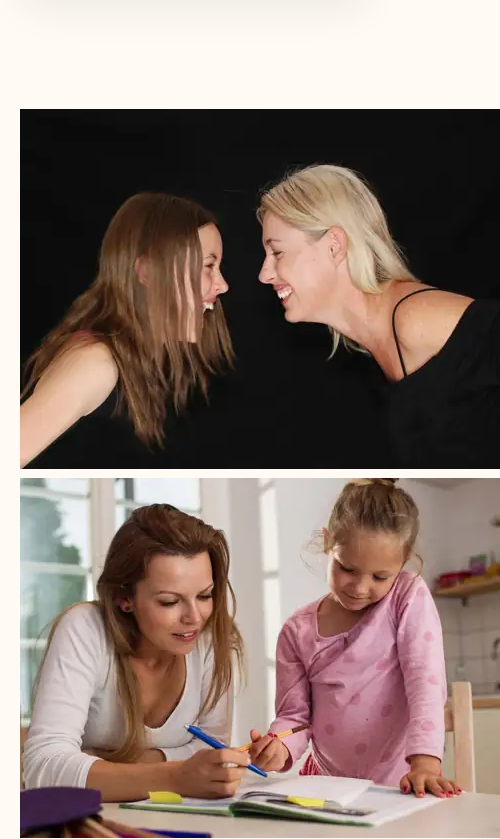
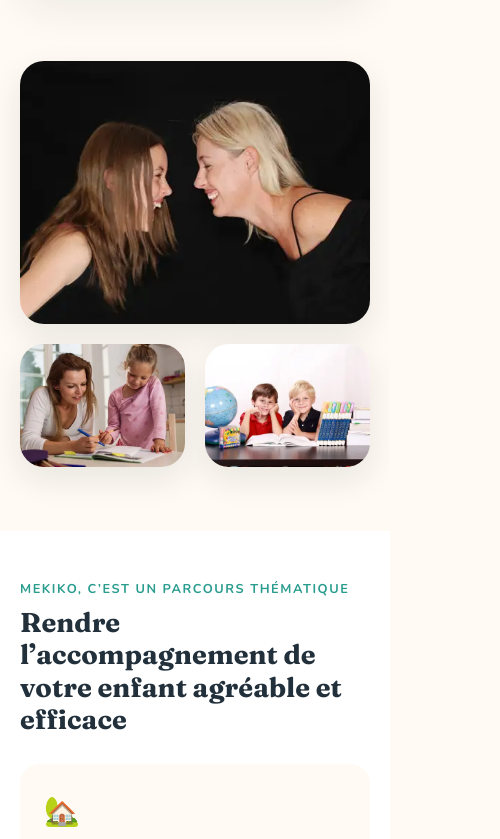
Before and after one commit to galavia/mekiko-site, a plain HTML site: page index.html in a window 390 px wide. Shown: the part 948-1787 px from the top of the page, 500 px wide, since content can reach past the window. Drawn offline with nearby package versions, Linux system fonts and the light colour scheme.

Commit message:
Update style.css

```diff
--- a/style.css
+++ b/style.css
@@ -127,3 +127,12 @@ blockquote.big-quote cite{display:block;margin-top:8px;font-family:'Nunito',sans
   .member img{aspect-ratio:1/1;object-position:center 20%}
   .nav a.btn{display:block}
 }
+
+/* ---- Bandeau photos accueil ---- */
+section.photos{padding:0 0 64px}
+.photo-row{display:grid;grid-template-columns:repeat(3,1fr);gap:20px}
+.photo-row img{width:100%;height:auto;aspect-ratio:4/3;object-fit:cover;border-radius:24px;display:block;box-shadow:0 12px 32px rgba(34,48,60,.10)}
+@media (max-width:640px){
+  .photo-row{grid-template-columns:1fr 1fr}
+  .photo-row img:first-child{grid-column:1 / -1}
+}
```
